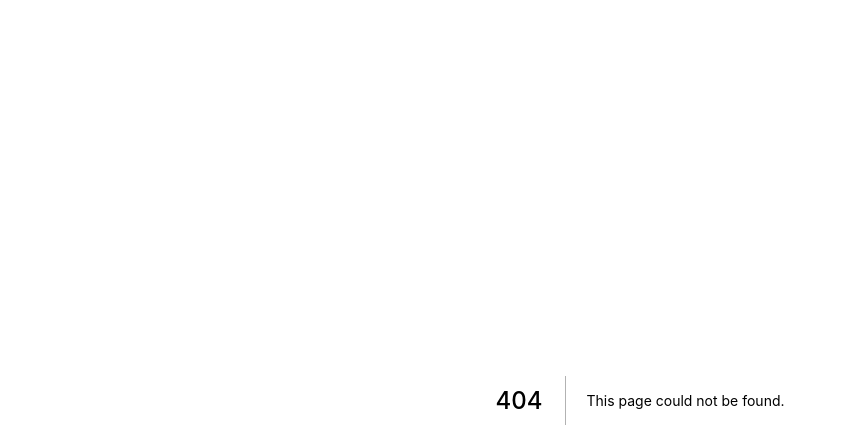
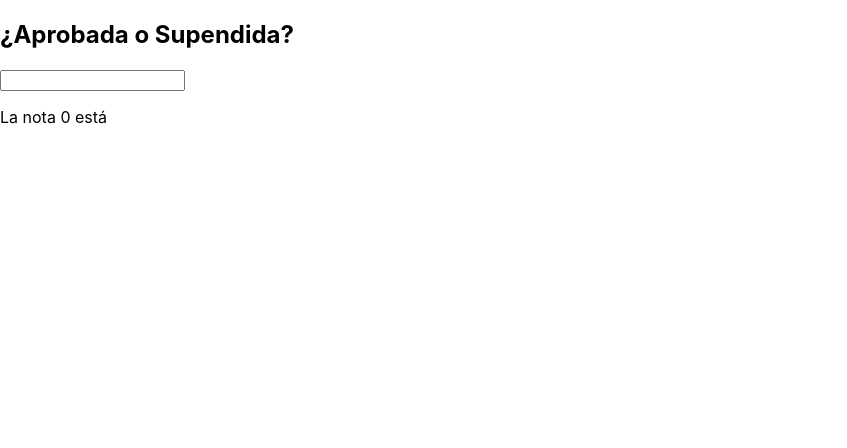
Before and after one commit to vicmova/ejercicios-1, a Next.js app: page /React_2_Hooks/6_hooks_vm_ProgramaNotas in a window 1280 px wide. Before the commit this address had no page. Shown: the top 448 px of the page, without its empty margins (0-847 px from the left). Built offline with nearby package versions, Linux system fonts and the light colour scheme.

Commit message:
Add files via upload

```diff
--- /dev/null
+++ b/pages/React_2_Hooks/6_hooks_vm_ProgramaNotas.js
@@ -0,0 +1,54 @@
+/*6) REACT - Hooks Agregar código para que muestre “NOTABLE” o “SOBRESALIENTE”
+con las notas adecuadas.*/
+
+import React, { useState } from 'react';
+
+const ProgramaNotas = () => {
+
+    const valores_iniciales = {
+
+        nota: 0,
+
+        mensaje:''
+}
+
+const [valores, setValores] = useState(valores_iniciales)
+const comprobarNota=(e) => {
+const {value} = e.target
+
+/*
+ const resultado = (edad < 65 && edad > 18) ?  `No es tercera edad.`
+                            : (edad > 25 && edad < 65) ? `Adulto adecuado`
+                            :`Menor de edad.`
+*/
+
+const texto = (value >= 5 && value < 7) ? `Aprobada`
+                : (value >= 7 && value < 9) ? `NOTABLE`
+                : (value >= 9) ? `SOBRESALIENTE`
+                : `Suspendida`
+
+setValores({
+
+    nota: value,
+    mensaje: texto
+
+})
+}
+
+return (
+
+    <div>
+    <h2>¿Aprobada o Supendida?</h2>
+
+    <input
+        type='text'
+        id='nota'
+        onClick={comprobarNota}
+    />
+
+    <p> La nota {valores.nota} está {valores.mensaje}
+    </p>
+    </div>
+    )
+}
+export default ProgramaNotas
```
